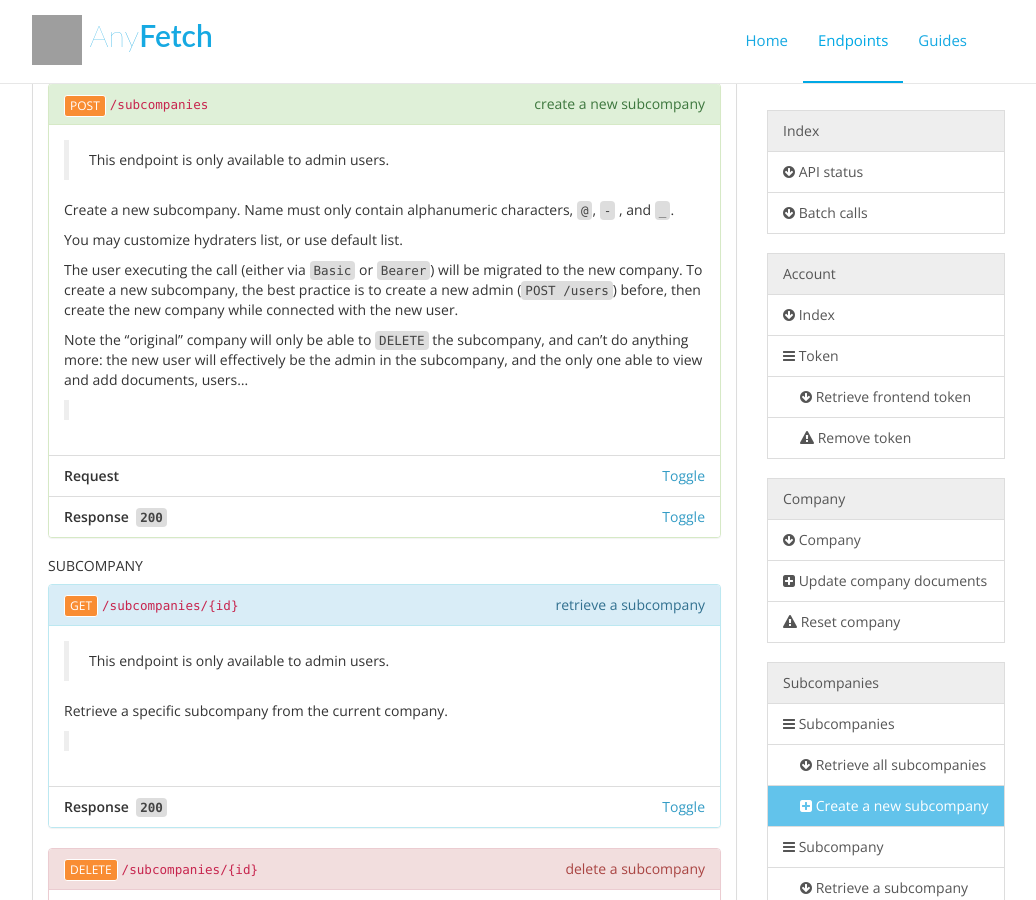
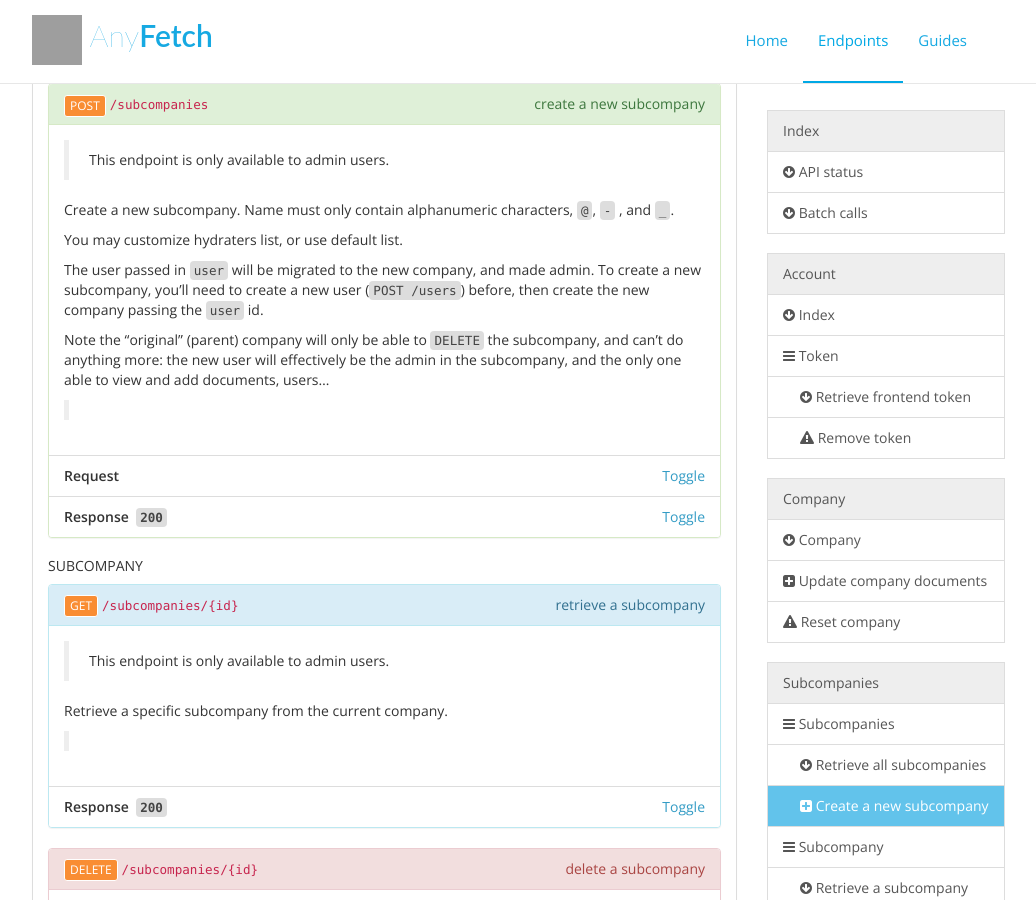
Before and after one commit to AnyFetch/developers.anyfetch.com, a Jekyll site: the page endpoints/index.html, which Jekyll copies as it is, in a window 1280 px wide and 900 px high, scrolled down 3386 px. Shown: the whole window, without its empty margins (133-1169 px from the left). Built offline with Jekyll 4.4.1, drawn with Linux system fonts in a browser that asks for light colours; nearby versions of some CDN libraries; Markdown is read by kramdown in place of the engine named in the settings; some of the changed text lies outside the part shown; grey boxes are pictures that could not be loaded.

Commit message:
New POST /subcompanies

```diff
--- a/endpoints/index.html
+++ b/endpoints/index.html
@@ -269,21 +269,26 @@
 <p>Create a new subcompany.
 Name must only contain alphanumeric characters, <code>@</code>, <code>-</code> , and <code>_</code>.</p>
 <p>You may customize hydraters list, or use default list.</p>
-<p>The user executing the call (either via <code>Basic</code> or <code>Bearer</code>) will be migrated to the new company. To create a new subcompany, the best practice is to create a new admin (<code>POST /users</code>) before, then create the new company while connected with the new user.</p>
-<p>Note the “original” company will only be able to <code>DELETE</code> the subcompany, and can’t do anything more: the new user will effectively be the admin in the subcompany, and the only one able to view and add documents, users…</p>
+<p>The user passed in <code>user</code> will be migrated to the new company, and made admin. To create a new subcompany, you’ll need to create a new user (<code>POST /users</code>) before, then create the new company passing the <code>user</code> id.</p>
+<p>Note the “original” (parent) company will only be able to <code>DELETE</code> the subcompany, and can’t do anything more: the new user will effectively be the admin in the subcompany, and the only one able to view and add documents, users…</p>
 <blockquote>
 <ul>
 <li><code>401 Unauthorized</code>: you did not specify any credentials, or you are using a non-supported <code>Authorization</code> scheme.</li>
 <li><code>401 InvalidCredentials</code>: you did not specify a token, or your token is invalid / has been revoked.</li>
 <li><code>403 Forbidden</code>: you are not an administrator on this account.</li>
 <li><code>403 NotAuthorized</code>: you are trying to migrate the last admin from your company.</li>
+<li><code>404 NotFound</code>: unable to find the user to migrate</li>
+<li><code>409 MissingParameter</code>: <code>user</code> is not specified</li>
+<li><code>409 MissingParameter</code>: <code>user</code> is not a valid ObjectId</li>
 <li><code>409 MissingParameter</code>: <code>name</code> is not specified</li>
-<li><code>409 MissingParameter</code>: <code>hydraters</code> is not a JSON array.</li>
-<li><code>409 InvalidArgumentError</code>: at least one item from <code>hydraters</code> is an unknown hydrater.</li>
+<li><code>409 InvalidArgument</code>: you can’ migrate yourself</li>
+<li><code>409 InvalidArgument</code>: <code>hydraters</code> is not a JSON array.</li>
+<li><code>409 InvalidArgument</code>: at least one item from <code>hydraters</code> is an unknown hydrater.</li>
 </ul>
 </blockquote>
-</div><ul class="list-group"><li class="list-group-item"><strong>Request</strong><a data-toggle="collapse" data-target="#da411322b30cedce49a94faf8c072bfc" class="pull-right">Toggle</a></li><li id="da411322b30cedce49a94faf8c072bfc" class="list-group-item panel-collapse collapse"><div class="description"></div><h5>Headers</h5><pre><code><span class="hljs-attribute">Content-Type</span>: <span class="hljs-string">application/json</span><br></code></pre><h5>Body</h5><pre><code>    {
-        "<span class="hljs-attribute">name</span>": <span class="hljs-value"><span class="hljs-string">"new-subcompany-name"</span></span>,
+</div><ul class="list-group"><li class="list-group-item"><strong>Request</strong><a data-toggle="collapse" data-target="#70882a0158486d7d91a7a026678b9ee2" class="pull-right">Toggle</a></li><li id="70882a0158486d7d91a7a026678b9ee2" class="list-group-item panel-collapse collapse"><div class="description"></div><h5>Headers</h5><pre><code><span class="hljs-attribute">Content-Type</span>: <span class="hljs-string">application/json</span><br></code></pre><h5>Body</h5><pre><code>    {
+        "<span class="hljs-attribute">user</span>": <span class="hljs-value"><span class="hljs-string">"52fb7b90c8318c4dc800006c"</span>
+        <span class="hljs-string">"name"</span>: <span class="hljs-string">"new-subcompany-name"</span></span>,
     }
 </code></pre></li><li class="list-group-item"><strong>Response&nbsp;&nbsp;<code>200</code></strong><a data-toggle="collapse" data-target="#8e18d9bd9418254dcefa811a2138bf27" class="pull-right">Toggle</a></li><li id="8e18d9bd9418254dcefa811a2138bf27" class="list-group-item panel-collapse collapse"><div class="description"></div><h5>Headers</h5><pre><code><span class="hljs-attribute">Content-Type</span>: <span class="hljs-string">application/json</span><br></code></pre><h5>Body</h5><pre><code>    {
         "<span class="hljs-attribute">_type</span>": <span class="hljs-value"><span class="hljs-string">"Company"</span></span>,
```
Also changed, not shown: other parts of endpoints/index.html (+1 -1 lines), blueprint.md (+10 -5 lines).
